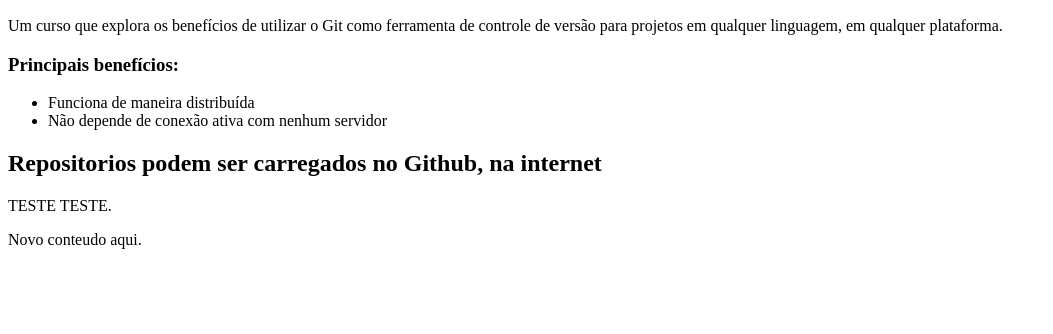
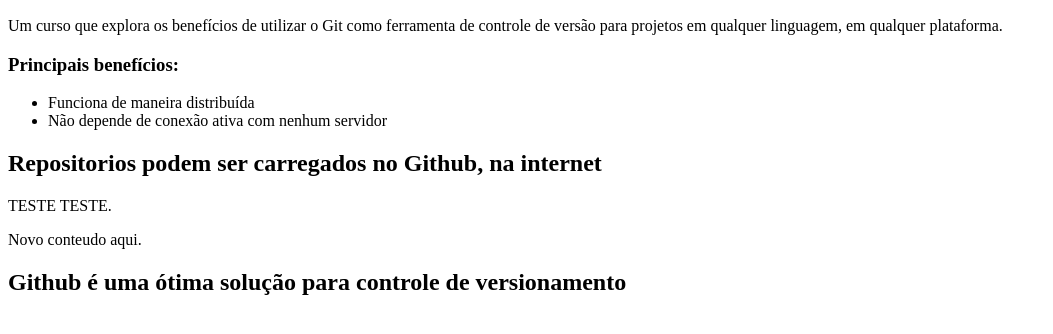
Before and after one commit to igorfci/curso-git, a plain HTML site: page index.html in a window 1280 px wide. Shown: the part 110-444 px from the top of the page, without its empty margins (0-1053 px from the left). Drawn offline with Linux system fonts and the light colour scheme.

```diff
--- a/index.html
+++ b/index.html
@@ -22,5 +22,7 @@
 	<p>TESTE TESTE.</p>
 
 	<p>Novo conteudo aqui.</p>
+
+	<h2>Github é uma ótima solução para controle de versionamento</h2>
 </body>
 </html>
```
